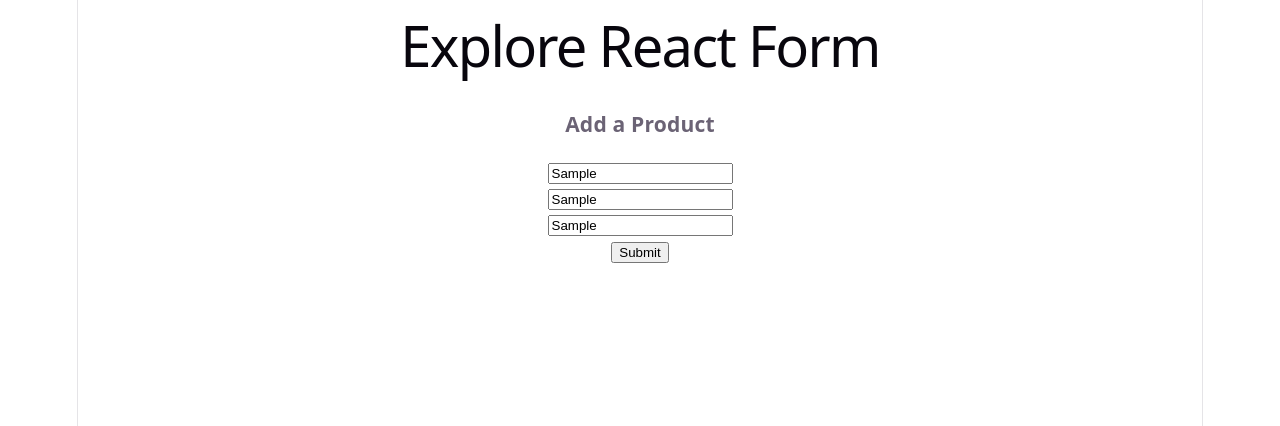
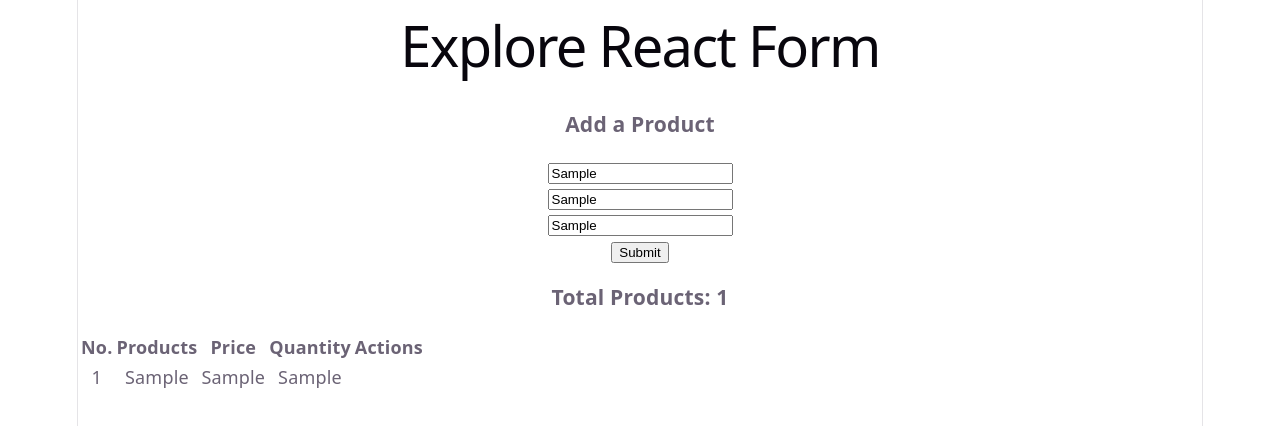
Before and after one commit to Saharier36/Explore-React-Form, a React (Vite) app: page / in a window 1280 px wide. Both pictures are taken after typing "Sample", "Sample", "Sample" into the empty fields and a click on the input "Submit". Shown: the top 426 px of the page. Built offline with nearby package versions, Linux system fonts and the light colour scheme.

Commit message:
display form data in a table and form error handle

```diff
--- a/src/App.jsx
+++ b/src/App.jsx
@@ -2,7 +2,7 @@ import './App.css'
 import ControlledField from './components/ControlledField/ControlledField'
 import FormAction from './components/FormAction/FormAction'
 import HookForm from './components/HookForm/HookForm'
-import ProductManagment from './components/ProductManagment/ProductManagment'
+import ProductManagement from './components/ProductManagement/ProductManagement'
 import SimpleForm from './components/SimpleForm/SimpleForm'
 import UncontrolledField from './components/UncontrolledField/UncontrolledField'
 
@@ -17,7 +17,7 @@ function App() {
     {/* <ControlledField></ControlledField> */}
     {/* <UncontrolledField></UncontrolledField> */}
     {/* <HookForm></HookForm> */}
-    <ProductManagment></ProductManagment>
+    <ProductManagement></ProductManagement>
     </>
   )
 }
--- a/src/components/ProductManagment/ProductForm.jsx
+++ b/src/components/ProductManagement/ProductForm.jsx
@@ -1,13 +1,28 @@
 import React from "react";
+import { useState } from "react";
 
-const ProductForm = () => {
+const ProductForm = ({ handleAddProduct }) => {
+  const [error, serError] = useState("");
   const handleProductSubmit = (e) => {
     e.preventDefault();
     const name = e.target.name.value;
     const price = e.target.price.value;
     const quantity = e.target.quantity.value;
+    if (name.length === 0) {
+      serError("Please provide a product name");
+      return;
+    } else if (price.length === 0) {
+      serError("Please Provide a price");
+      return;
+    } else if (price < 0) {
+      serError("Price can not be negative");
+      return;
+    } else {
+      serError("");
+    }
     const newProduct = { name, price, quantity };
-    console.log(newProduct);
+    // console.log(newProduct);
+    handleAddProduct(newProduct);
   };
   return (
     <div>
@@ -21,6 +36,9 @@ const ProductForm = () => {
         <br />
         <input type="submit" value="Submit" />
       </form>
+      <p style={{ color: "red" }}>
+        <small>{error}</small>
+      </p>
     </div>
   );
 };
--- /dev/null
+++ b/src/components/ProductManagement/ProductManagement.jsx
@@ -0,0 +1,21 @@
+import React from "react";
+import ProductForm from "./ProductForm";
+import ProductTable from "./ProductTable";
+import { useState } from "react";
+
+const ProductManagement = () => {
+  const [products, setProducts] = useState([]);
+
+  const handleAddProduct = (newProduct) => {
+    const newProducts = [...products, newProduct];
+    setProducts(newProducts);
+  };
+  return (
+    <div>
+      <ProductForm handleAddProduct={handleAddProduct}></ProductForm>
+      <ProductTable products={products}></ProductTable>
+    </div>
+  );
+};
+
+export default ProductManagement;
--- /dev/null
+++ b/src/components/ProductManagement/ProductTable.jsx
@@ -0,0 +1,34 @@
+import React from 'react';
+
+const ProductTable = ({products}) => {
+    return (
+      <div>
+        <h3>Total Products: {products.length}</h3>
+
+        <table>
+          <thead>
+            <tr>
+              <th>No.</th>
+              <th>Products</th>
+              <th>Price</th>
+              <th>Quantity</th>
+              <th>Actions</th>
+            </tr>
+          </thead>
+          <tbody>
+            {products.map((product, index) => (
+              <tr key={index}>
+                <td>{index + 1}</td>
+                <td>{product.name}</td>
+                <td>{product.price}</td>
+                <td>{product.quantity}</td>
+                <td></td>
+              </tr>
+            ))}
+          </tbody>
+        </table>
+      </div>
+    );
+};
+
+export default ProductTable;
--- a/src/components/ProductManagment/ProductManagment.jsx
+++ /dev/null
@@ -1,14 +0,0 @@
-import React from 'react';
-import ProductForm from './ProductForm';
-import ProductTable from './ProductTable';
-
-const ProductManagment = () => {
-    return (
-        <div>
-            <ProductForm></ProductForm>
-            <ProductTable></ProductTable>
-        </div>
-    );
-};
-
-export default ProductManagment;
--- a/src/components/ProductManagment/ProductTable.jsx
+++ /dev/null
@@ -1,11 +0,0 @@
-import React from 'react';
-
-const ProductTable = () => {
-    return (
-        <div>
-
-        </div>
-    );
-};
-
-export default ProductTable;
```
